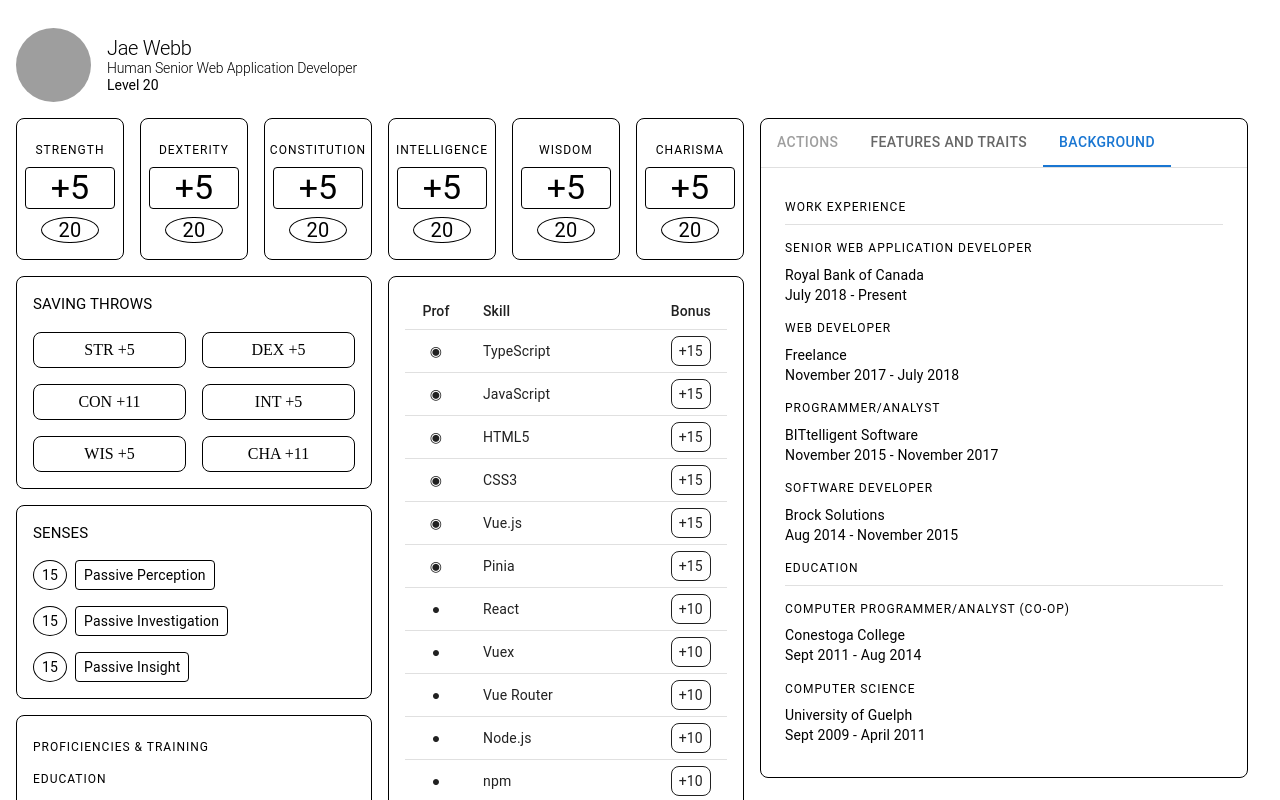
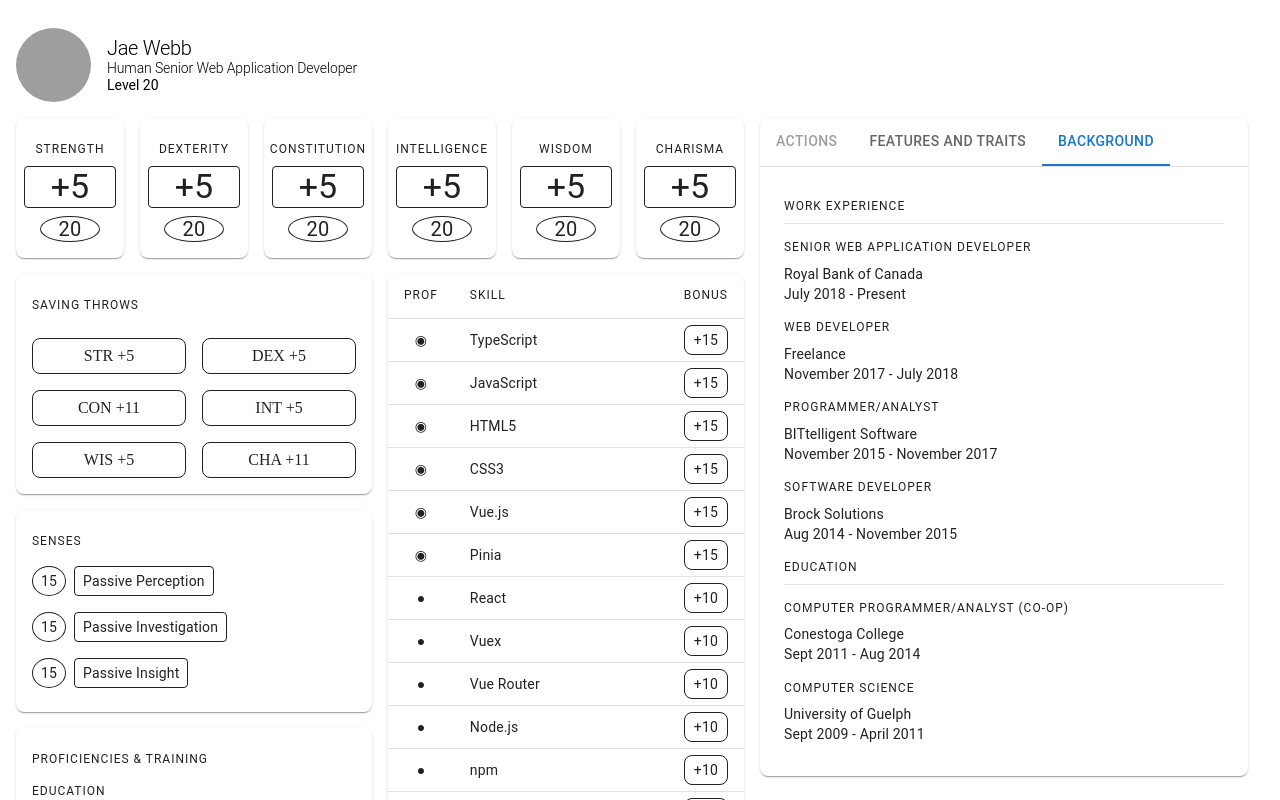
Before and after one commit to jaewebb/character-sheet, a Next.js app: page / in a window 1280 px wide. Shown: the top 800 px of the page. Built offline with nearby package versions, Linux system fonts and the light colour scheme; grey boxes are pictures that could not be loaded.

Commit message:
paper component looks nicer than just a border that's for sure!

```diff
--- a/src/app/components/AbilityScores.tsx
+++ b/src/app/components/AbilityScores.tsx
@@ -1,4 +1,5 @@
 import Grid from '@mui/material/Grid2';
+import Paper from '@mui/material/Paper';
 import Typography from "@mui/material/Typography";
 
 import type { AbilityScore } from '@/app/types/AbilityScore'
@@ -16,7 +17,7 @@ export function AbilityScores() {
   return (
     abilityScores.map((score: AbilityScore) => {
       return (
-        <Grid key={score.name} size={{ xs: 4, sm: 2 }} sx={{ border: 1, borderRadius: 2, textAlign: 'center', py: 2}}>
+        <Grid key={score.name} component={Paper} size={{ xs: 4, sm: 2 }} sx={{ borderRadius: 2, textAlign: 'center', py: 2}}>
           <Typography variant="overline">{score.name}</Typography>
           <Typography sx={{ border: 1, borderRadius: 1, fontSize: 'h4.fontSize', mx: 1, mb: 1 }} variant="h3">{score.modifier}</Typography>
           <Typography sx={{ border: 1, borderRadius: '100%', fontSize: 'h6.fontSize', mx: 3 }} variant="h4">{score.base}</Typography>
--- a/src/app/components/ProficienciesTraining.tsx
+++ b/src/app/components/ProficienciesTraining.tsx
@@ -1,11 +1,12 @@
 import Box from '@mui/material/Box';
 import Divider from '@mui/material/Divider';
 import Grid from '@mui/material/Grid2';
+import Paper from '@mui/material/Paper';
 import Typography from "@mui/material/Typography";
 
 export function ProficienciesTraining() {
   return (
-    <Grid sx={{ border: 1, borderRadius: 2, padding: 2 }} container spacing={2}>
+    <Grid component={Paper} container spacing={2} sx={{ borderRadius: 2, padding: 2 }}>
       <Grid size={12}>
         <Typography component="h4" variant="overline">Proficiencies & Training</Typography>
         <Typography component="h5" variant="overline">Education</Typography>
--- a/src/app/components/SavingThrows.tsx
+++ b/src/app/components/SavingThrows.tsx
@@ -1,5 +1,6 @@
 import Box from '@mui/material/Box';
 import Grid from '@mui/material/Grid2';
+import Paper from '@mui/material/Paper';
 import Typography from "@mui/material/Typography";
 
 import type { SavingThrow } from '@/app/types/SavingThrow'
@@ -15,15 +16,15 @@ export function SavingThrows() {
   ]
 
   return (
-    <Grid sx={{ border: 1, borderRadius: 2, padding: 2 }} container spacing={2}>
+    <Grid component={Paper} container spacing={2} sx={{ borderRadius: 2, padding: 2 }}>
       <Grid size={12}>
-        <Typography sx={{ fontSize: '15px', textTransform: 'uppercase'}}>Saving Throws</Typography>
+        <Typography variant="overline">Saving Throws</Typography>
       </Grid>
       { saves.map((save: SavingThrow) => {
         return (
-            <Grid key={save.name} size={6} sx={{ border: 1, borderRadius: 2, textAlign: 'center', py: 1}}>
-              <Box>{save.name} {save.base}</Box>
-            </Grid>
+          <Grid key={save.name} size={6} sx={{ border: 1, borderRadius: 2, textAlign: 'center', py: 1}}>
+            <Box>{save.name} {save.base}</Box>
+          </Grid>
         )
       })
     }
--- a/src/app/components/Senses.tsx
+++ b/src/app/components/Senses.tsx
@@ -1,4 +1,5 @@
 import Grid from '@mui/material/Grid2';
+import Paper from '@mui/material/Paper';
 import Typography from "@mui/material/Typography";
 
 import type { Sense } from '@/app/types/Sense'
@@ -11,13 +12,12 @@ export function Senses() {
   ]
 
   return (
-    <Grid sx={{ border: 1, borderRadius: 2, padding: 2, my: 2 }} container spacing={2}>
+    <Grid component={Paper} container spacing={2} sx={{ borderRadius: 2, padding: 2, my: 2 }}>
       <Grid size={12}>
-        <Typography sx={{ fontSize: '15px', textTransform: 'uppercase'}}>Senses</Typography>
-      </Grid>
+        <Typography variant="overline">Senses</Typography>
         { senses.map((sense: Sense) => {
           return (
-          <Grid display="flex" alignItems="center" key={sense.name}>
+            <Grid key={sense.name} alignItems="center" display="flex" sx={{ py: 1 }}>
               <Typography sx={{ border: 1, borderRadius: '100%', px: 1, py: 0.5 }} variant="body2">{sense.base}</Typography>
               <Typography sx={{ border: 1, borderRadius: 1, ml: 1, px: 1, py: 0.5 }} variant="body2">{sense.name}</Typography>
             </Grid>
@@ -25,5 +25,6 @@ export function Senses() {
         })
       }
       </Grid>
+    </Grid>
   )
 }
--- a/src/app/components/Skills.tsx
+++ b/src/app/components/Skills.tsx
@@ -1,11 +1,12 @@
 import Box from '@mui/material/Box';
+import Paper from '@mui/material/Paper';
 import Table from '@mui/material/Table';
 import TableBody from '@mui/material/TableBody';
 import TableCell from '@mui/material/TableCell';
 import TableContainer from '@mui/material/TableContainer';
 import TableHead from '@mui/material/TableHead';
 import TableRow from '@mui/material/TableRow';
-// import Paper from '@mui/material/Paper';
+import { Typography } from '@mui/material';
 
 import type { Skill } from '@/app/types/Skill'
 
@@ -44,14 +45,13 @@ const rows = skills.map(skill => createData(skill.bonus, skill.expertise, skill.
 
 export function Skills() {
   return (
-    // <TableContainer component={Paper}>
-    <TableContainer>
+    <TableContainer component={Paper} sx={{ borderRadius: 2, pb: 0.5 }}>
       <Table aria-label="Skills table" size="small">
         <TableHead>
           <TableRow>
-            <TableCell align="center">Prof</TableCell>
-            <TableCell>Skill</TableCell>
-            <TableCell align="right">Bonus</TableCell>
+            <TableCell align="center"><Typography variant="overline">Prof</Typography></TableCell>
+            <TableCell><Typography variant="overline">Skill</Typography></TableCell>
+            <TableCell align="right"><Typography variant="overline">Bonus</Typography></TableCell>
           </TableRow>
         </TableHead>
         <TableBody>
--- a/src/app/page.tsx
+++ b/src/app/page.tsx
@@ -9,6 +9,7 @@ import BoltIcon from '@mui/icons-material/Bolt';
 import Box from '@mui/material/Box';
 import Grid from '@mui/material/Grid2';
 import FavoriteIcon from '@mui/icons-material/Favorite';
+import Paper from '@mui/material/Paper';
 import Tab from '@mui/material/Tab';
 import TabContext from '@mui/lab/TabContext';
 import TabList from '@mui/lab/TabList';
@@ -52,13 +53,13 @@ export default function Home() {
               <Senses />
               <ProficienciesTraining />
             </Grid>
-            <Grid sx={{ border: 1, borderRadius: 2, padding: 2, textAlign: 'left'}} size={{ xs: 12, sm: 6 }}>
+            <Grid size={{ xs: 12, sm: 6 }} sx={{ borderRadius: 2 }}>
               <Skills />
             </Grid>
           </Grid>
         </Grid>
         <Grid size={{ xs: 12, lg: 5, xl: 6 }}>
-          <Box sx={{ border: 1, borderRadius: 2, mx: {xs: 0, lg: 2}, my: 1 }}>
+          <Box component={Paper} sx={{ borderRadius: 2, mx: {xs: 0, lg: 2}, my: 1 }}>
             <TabContext value={tab}>
               <Box sx={{ borderBottom: 1, borderColor: 'divider' }}>
                 <TabList onChange={handleTabChange} aria-label="lab API tabs example">
```
Lines whose indentation alone changed are shown as unchanged.
